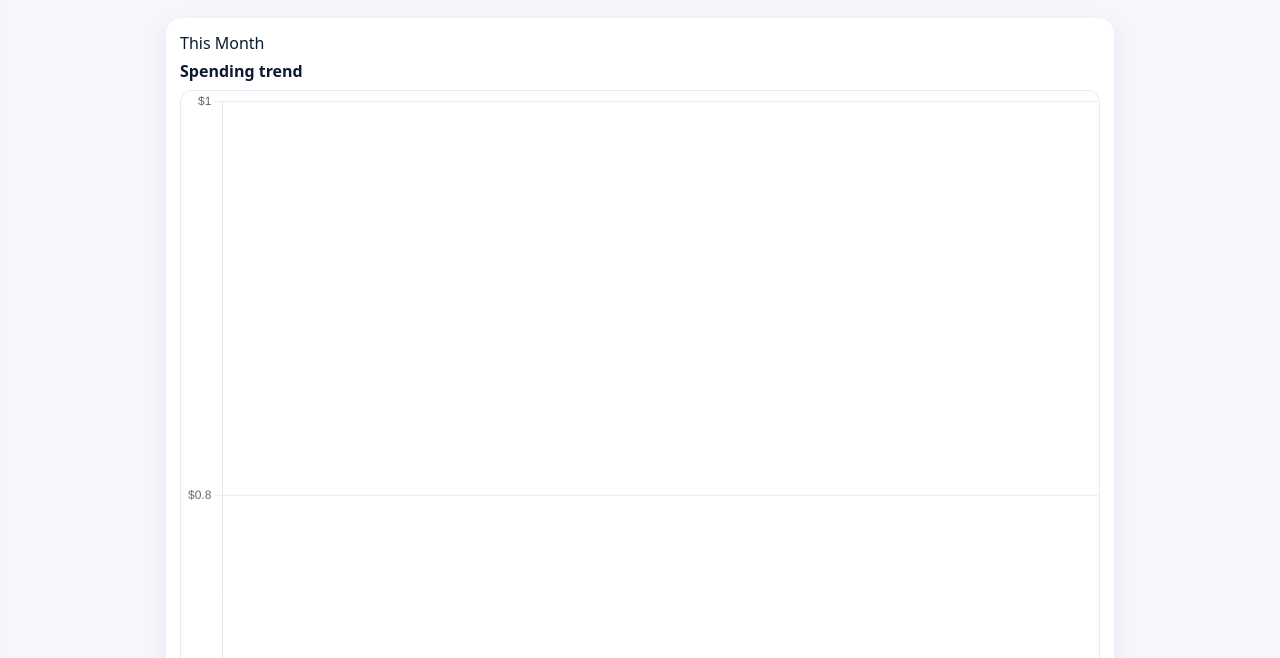
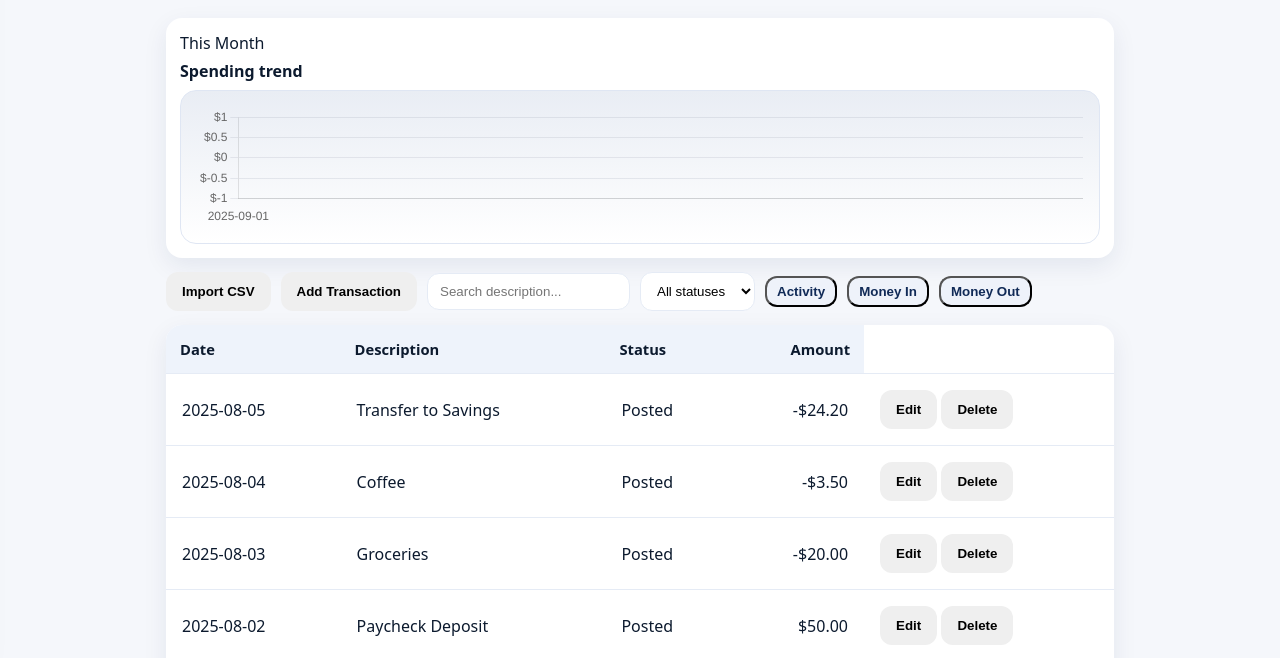
Before and after one commit to HugoGarza05/Bank_page, a plain HTML site: page debit-activity.html in a window 1280 px wide. Shown: the part 142-800 px from the top of the page. Drawn offline with nearby package versions, Linux system fonts and the light colour scheme.

Commit message:
fix: prevent savings chart from expanding

```diff
--- a/debit-activity.html
+++ b/debit-activity.html
@@ -5,7 +5,10 @@
   <meta name="viewport" content="width=device-width, initial-scale=1"/>
   <title>Discover — Debit Activity</title>
   <link rel="stylesheet" href="styles.css"/>
-  <script src="assets/chart.umd.min.js"></script>
+  <script src="https://cdn.jsdelivr.net/npm/chart.js@4.4.3/dist/chart.umd.min.js"></script>
+  <style>
+    .trend-card{background:linear-gradient(#e9edf4,#ffffff);border:1px solid #dfe6f3;border-radius:16px;padding:16px}
+  </style>
 </head>
 <body data-account="debit" data-csv="data/debit.csv">
   <header class="topbar">
@@ -40,8 +43,8 @@
       <div class="carousel-track">
         <div class="carousel-item">
             <div class="small-title">Spending trend</div>
-            <canvas id="trendChart" style="width:100%;height:140px;border:1px solid var(--divider);border-radius:12px"></canvas>
-            </div>
+            <div class="trend-card"><canvas id="trendChart" height="120"></canvas></div>
+        </div>
         <div class="carousel-item"><div class="small-title">Money In vs Out</div><div style="height:120px;border:1px solid var(--divider);border-radius:12px"></div></div>
         <div class="carousel-item"><div class="small-title">Categories</div><div style="height:120px;border:1px solid var(--divider);border-radius:12px"></div></div>
       </div>
--- a/styles.css
+++ b/styles.css
@@ -79,6 +79,9 @@
 
   /* ===== Chart “carousel” wrapper ===== */
   .carousel{background:#fff;border-radius:16px;box-shadow:var(--shadow);padding:14px;margin:14px 0}
+  .carousel-track{display:flex;overflow-x:auto;scroll-snap-type:x mandatory}
+  .carousel-item{flex:0 0 100%;scroll-snap-align:start}
+  .carousel-track::-webkit-scrollbar{display:none}
   .pill{display:inline-block;background:#e8ebf7;color:#172b4d;font-weight:800;border-radius:12px;padding:8px 12px}
   .small-title{font-weight:900;margin:6px 0 8px}
   .dots{display:flex;justify-content:center;gap:8px;margin-top:8px}
```
Also changed, not shown: savings-activity.html (+6 -3 lines).
